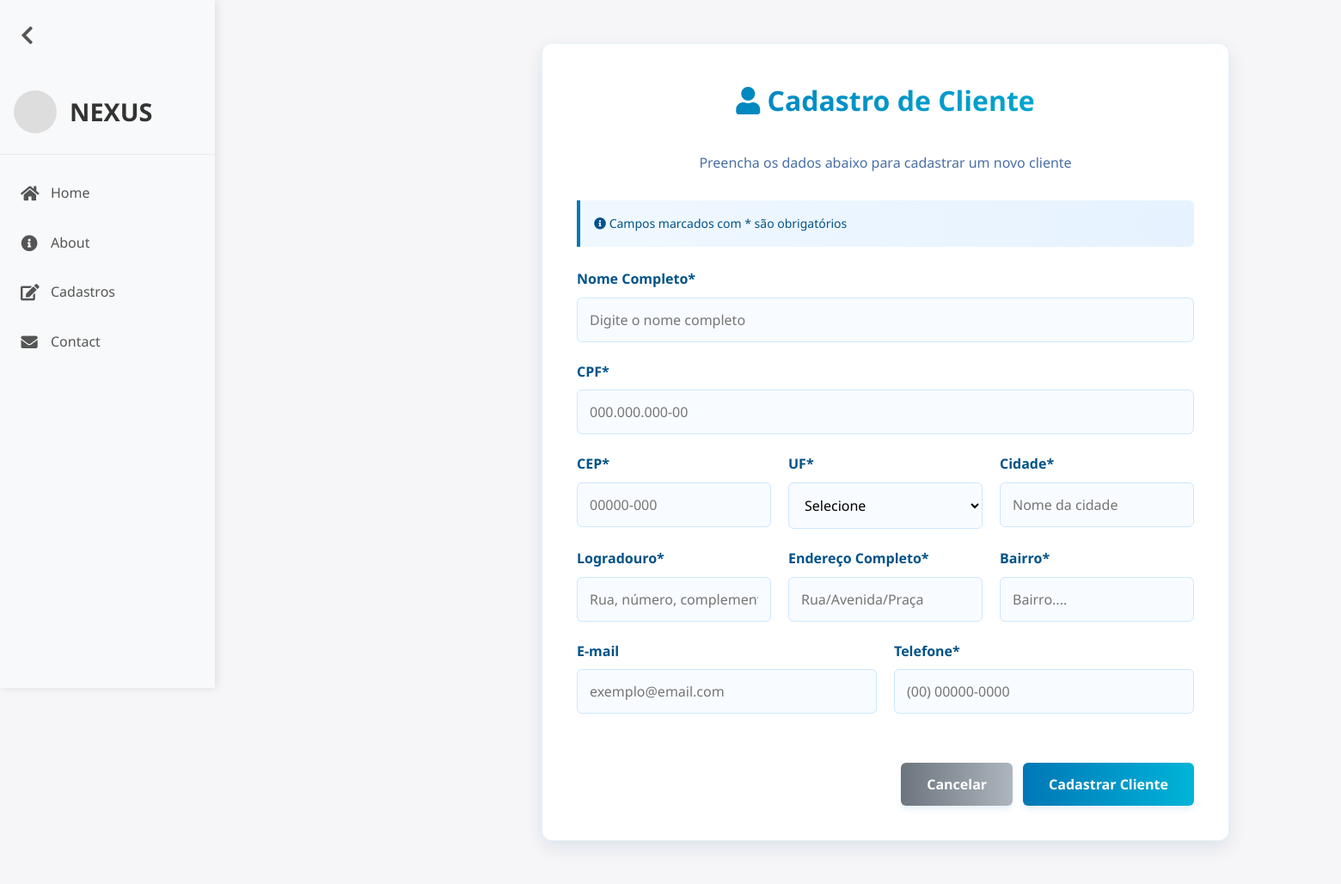
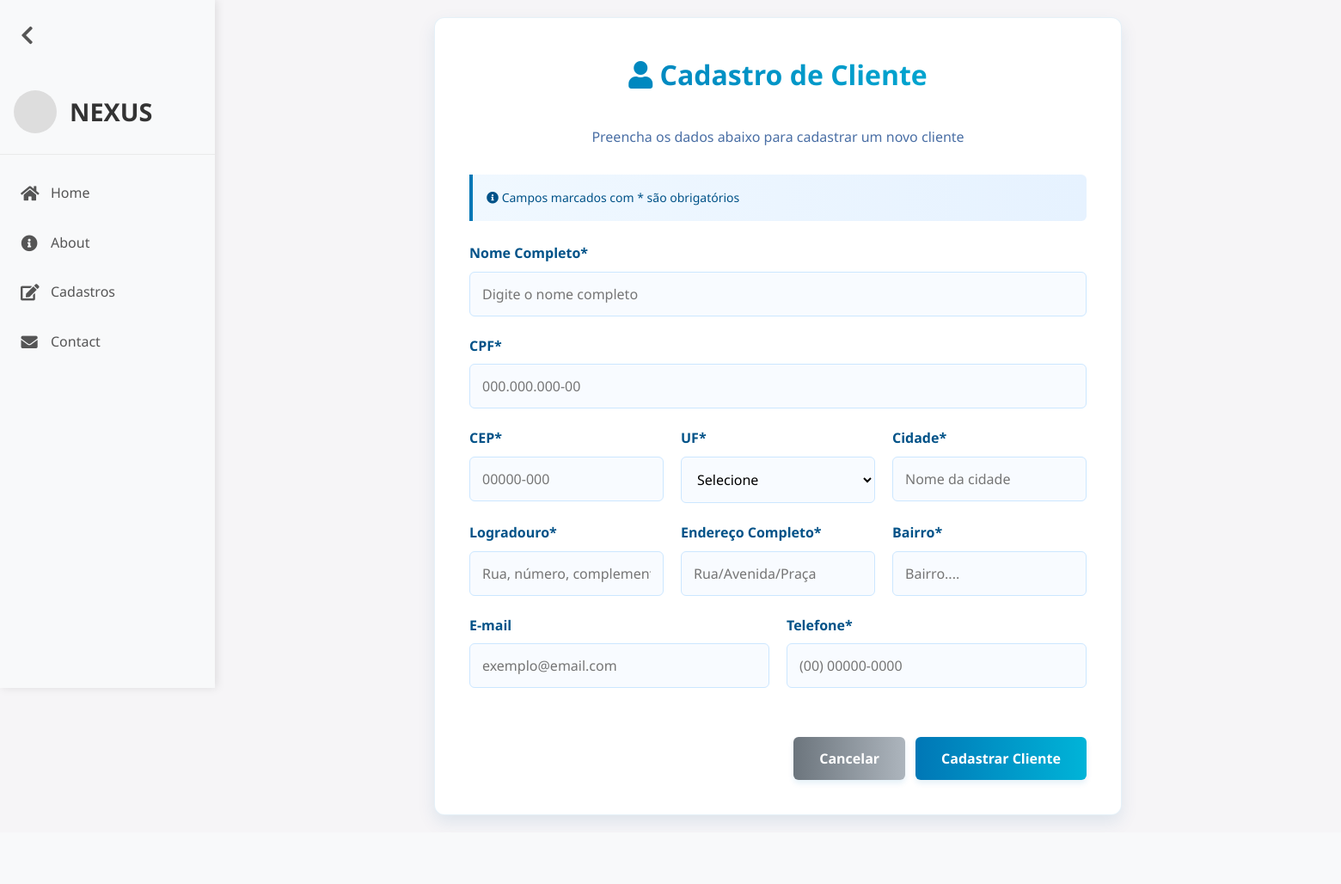
Before and after one commit to MarkisPaulo/TCC, a PHP site: page /cliente-cadastrar.php in a window 1560 px wide; the page is wider, and only the part inside the window is pictured. Shown: that part at 86% size. After the commit the page ends 958 px from the top of that part, so only its background shows below. Run offline with PHP 8.4, Linux system fonts and the light colour scheme; the visitor is signed in with stand-in values (Sample User, id 1).

Commit message:
alterações nos arquivos css para a página respeitar o espaço da sidebar

```diff
--- a/assets/css/formCadastro.css
+++ b/assets/css/formCadastro.css
@@ -7,17 +7,18 @@
             color: #333;
             line-height: 1.6;
             min-height: 100vh;
-            width: 100%;
+
         }
 
         .container {
             max-width: 800px;
-            margin: 50px auto;
+            margin: 20px auto;
             padding: 40px;
             background: #fff;
             border-radius: 12px;
             box-shadow: 0 8px 20px rgba(0, 82, 136, 0.1);
             border: 1px solid rgba(0, 119, 182, 0.1);
+            width: 100%;
         }
 
         h1 {
--- a/assets/css/header.css
+++ b/assets/css/header.css
@@ -123,7 +123,8 @@
             position: absolute;
             width: 0;
             height: 2px;
-            background: linear-gradient(90deg, #0700b8 0%, #00ff88 100%);
+            background: -webkit-linear-gradient(90deg, #3d0ff9,#7494ec,#e6f2fa);
+            background: linear-gradient(90deg, #3d0ff9,#7494ec,#e6f2fa);
             bottom: 0;
             left: 0;
             transition: width 0.3s;
```
Lines whose indentation alone changed are shown as unchanged.
